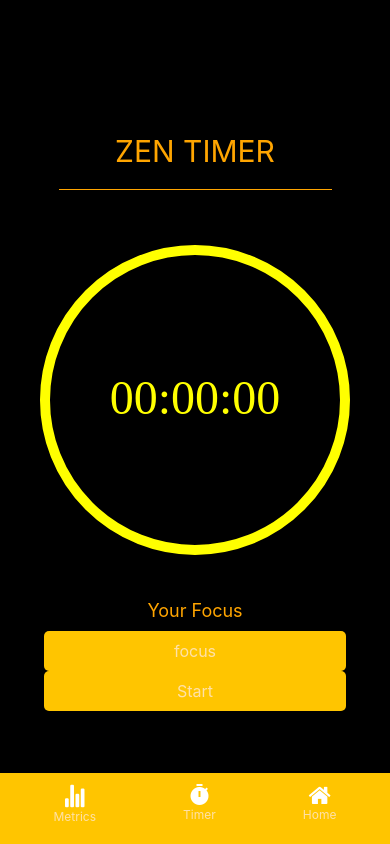
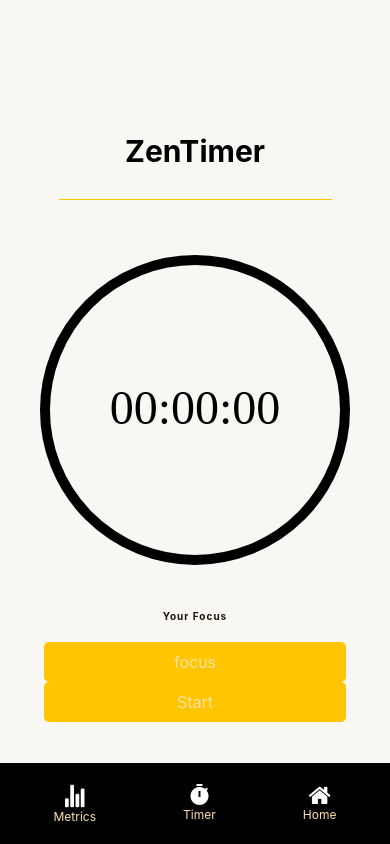
Before and after one commit to Lenindelrionicaragua/HabitTrackerAppFront, a React Native app: screen /StopwatchScreen in a window 390 px wide. Built offline with nearby package versions, Linux system fonts and the light colour scheme; what expo-web-browser would draw is missing.

Commit message:
start changing the styles from stopwatchScreen to styled-component

```diff
--- a/component/Banner/Banner.js
+++ b/component/Banner/Banner.js
@@ -45,14 +45,12 @@ const styles = StyleSheet.create({
     position: "absolute",
     bottom: 0,
     width: "100%",
-    overflow: "hidden",
-    backgroundColor: "transparent"
+    overflow: "hidden"
   },
   buttonContainer: {
     flexDirection: "row",
     justifyContent: "space-around",
-    backgroundColor: orange,
-    paddingTop: 0,
+    backgroundColor: black,
     padding: 10
   },
   button: {
--- a/screens/LoginScreen/LoginScreenStyles.js
+++ b/screens/LoginScreen/LoginScreenStyles.js
@@ -44,10 +44,6 @@ export const SubTitle = styled(Text)`
   letter-spacing: 1px;
   font-weight: bold;
   color: ${grey};
-`;
-
-export const StyledFormArea = styled(View)`
-  width: 90%;
 `;
 
 export const StyledTextInput = styled(TextInput)`
--- a/screens/StopwatchScreen/StopwatchScreen.js
+++ b/screens/StopwatchScreen/StopwatchScreen.js
@@ -2,6 +2,12 @@ import React, { useState, useRef } from "react";
 import { View, Text, StyleSheet, TouchableOpacity } from "react-native";
 import Svg, { Circle, Rect, Text as SvgText } from "react-native-svg";
 import { Colors } from "../../styles/AppStyles";
+import {
+  StyledContainer,
+  PageTitle,
+  Line,
+  SubTitle
+} from "./StopwatchScreenStyles";
 
 const { white, black, orange, lightGrey, yellow } = Colors;
 
@@ -53,9 +59,9 @@ const App = () => {
   const circumference = 2 * Math.PI * 150;
 
   return (
-    <View style={styles.container}>
-      <Text style={styles.header}>ZEN TIMER</Text>
-      <View style={styles.line} />
+    <StyledContainer>
+      <PageTitle>ZenTimer</PageTitle>
+      <Line />
       <View style={styles.svgContainer}>
         <Svg height="360" width="360" viewBox="0 0 360 360">
           <Rect x="0" y="0" width="360" height="360" fill="transparent" />
@@ -64,7 +70,7 @@ const App = () => {
             cx="180"
             cy="180"
             r="150"
-            stroke="yellow"
+            stroke={black}
             strokeWidth="10"
             fill="none"
           />
@@ -72,7 +78,7 @@ const App = () => {
             cx="180"
             cy="180"
             r="150"
-            stroke="white"
+            stroke={white}
             strokeWidth="10"
             fill="none"
             strokeDasharray={circumference}
@@ -86,13 +92,13 @@ const App = () => {
             textAnchor="middle"
             dy=".3em"
             fontSize="48"
-            fill="yellow"
+            fill="black"
           >
             {formatTime(time)}
           </SvgText>
         </Svg>
       </View>
-      <Text style={styles.subHeader}>Your Focus</Text>
+      <SubTitle>Your Focus</SubTitle>
 
       <View style={styles.buttonContainer}>
         <TouchableOpacity
@@ -148,33 +154,11 @@ const App = () => {
           </>
         )}
       </View>
-    </View>
+    </StyledContainer>
   );
 };
 
 const styles = StyleSheet.create({
-  container: {
-    flex: 1,
-    justifyContent: "center",
-    alignItems: "center",
-    backgroundColor: "black"
-  },
-  header: {
-    fontSize: 30,
-    color: "orange",
-    marginBottom: 10
-  },
-  line: {
-    height: 1,
-    width: "70%",
-    backgroundColor: "orange",
-    marginVertical: 10
-  },
-  subHeader: {
-    fontSize: 18,
-    marginBottom: 10,
-    color: "orange"
-  },
   svgContainer: {
     marginVertical: 20
   },
--- /dev/null
+++ b/screens/StopwatchScreen/StopwatchScreenStyles.js
@@ -0,0 +1,45 @@
+import styled from "styled-components/native";
+import { View, Text, TextInput, Pressable } from "react-native";
+import { SafeAreaView } from "react-native";
+import { Colors } from "../../styles/AppStyles";
+
+const { white, orange, grey, yellow, lightGrey, black } = Colors;
+
+const green = "#00ff00";
+const red = "#ff0000";
+
+export const StyledContainer = styled(SafeAreaView)`
+  flex: 1;
+  background-color: ${lightGrey};
+  width: 100%;
+  justify-content: center;
+  align-items: center;
+`;
+
+export const PageTitle = styled(Text)`
+  font-size: 30px;
+  text-align: center;
+  font-weight: bold;
+  color: ${black};
+  padding: 10px;
+  margin-bottom: 10px;
+`;
+
+export const SubTitle = styled(Text)`
+  font-size: 10px;
+  margin-bottom: 20px;
+  letter-spacing: 1px;
+  font-weight: bold;
+  color: ${grey};
+`;
+
+export const Line = styled(View)`
+  height: 1px;
+  width: 70%;
+  background-color: ${orange};
+  margin-vertical: 10px;
+`;
+
+export const StyledFormArea = styled(View)`
+  width: 90%;
+`;
```
